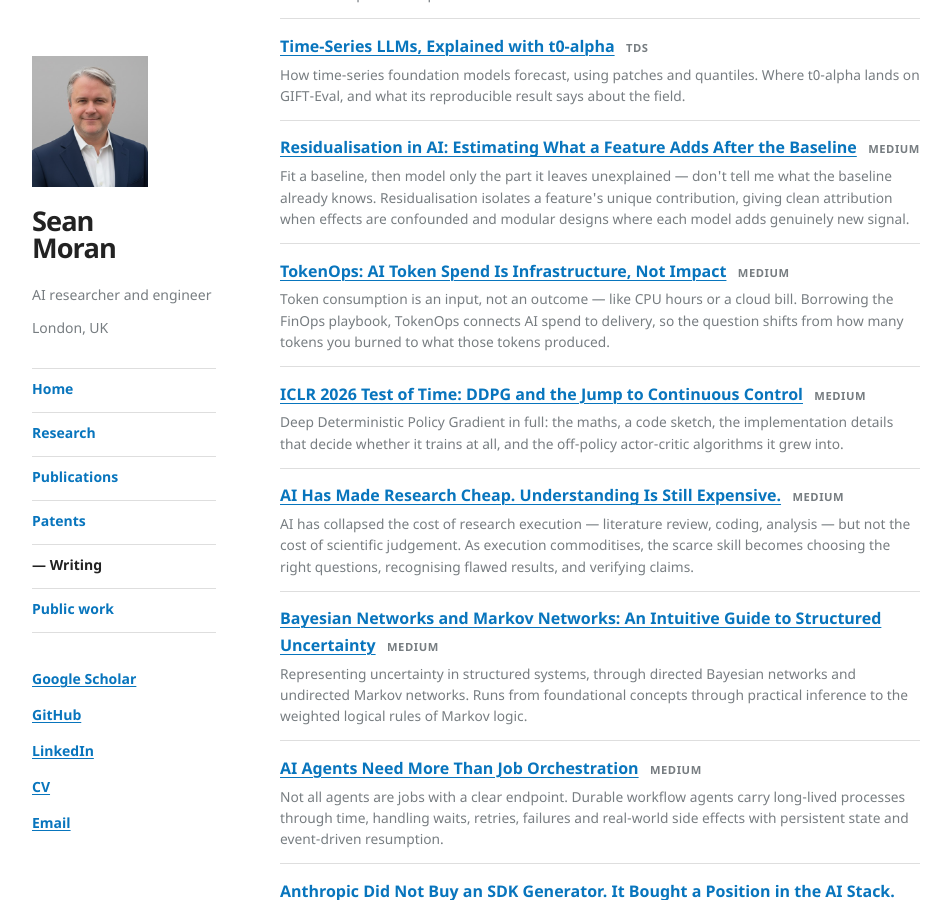
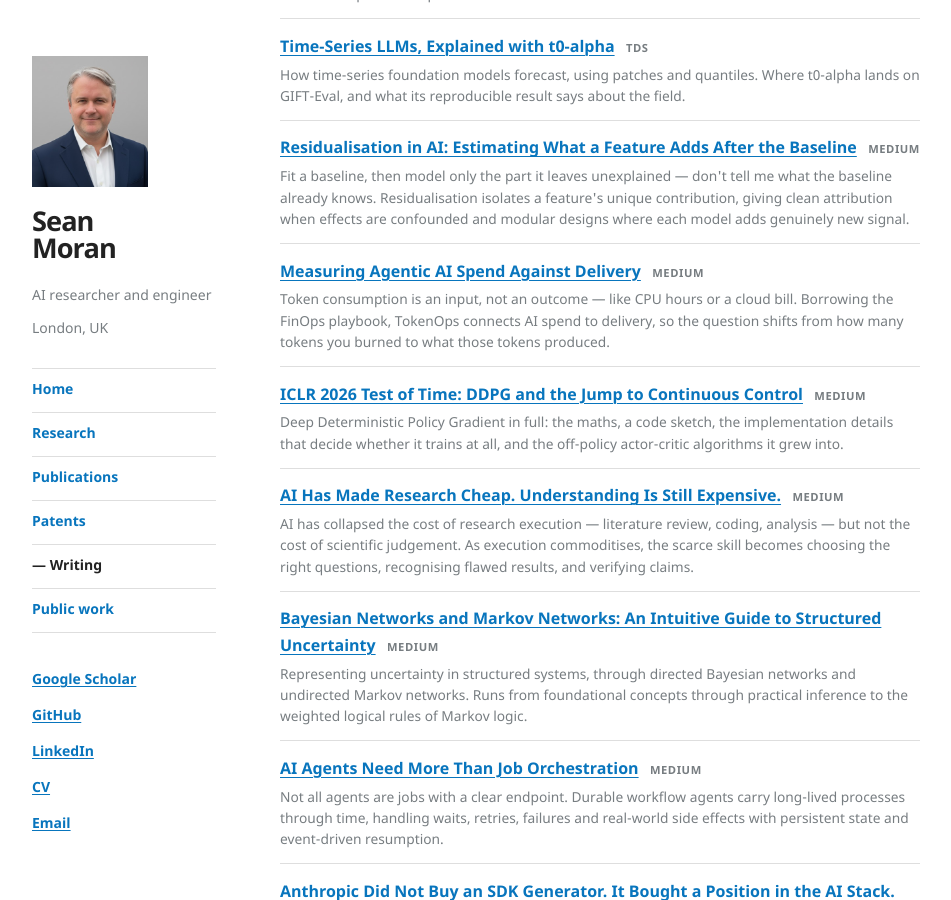
Before and after one commit to sjmoran/sjmoran.github.io, a Jekyll site: the page built from writing.md, in a window 1280 px wide and 900 px high, scrolled down 780 px. Shown: the whole window, without its empty margins (144-1095 px from the left). Built offline with Jekyll 4.4.1, drawn with Linux system fonts in a browser that asks for light colours.

```diff
--- a/_includes/writing.html
+++ b/_includes/writing.html
@@ -70,7 +70,7 @@
         <img src="/img/writing/tokenops-delivery-stack.jpg" alt="">
       </a>
       <div class="writing-meta">
-        <a href="https://medium.com/towards-artificial-intelligence/tokenops-ai-token-spend-is-infrastructure-not-impact-8fefadd99574" target="_blank" rel="noopener">TokenOps: AI Token Spend Is Infrastructure, Not Impact</a>
+        <a href="https://medium.com/towards-artificial-intelligence/tokenops-ai-token-spend-is-infrastructure-not-impact-8fefadd99574" target="_blank" rel="noopener">Measuring Agentic AI Spend Against Delivery</a>
         <span class="badge badge-medium">Medium</span>
         <p class="writing-blurb">Token consumption is an input, not an outcome — like CPU hours or a cloud bill. Borrowing the FinOps playbook, TokenOps connects AI spend to delivery, so the question shifts from how many tokens you burned to what those tokens produced.</p>
       </div>
```
